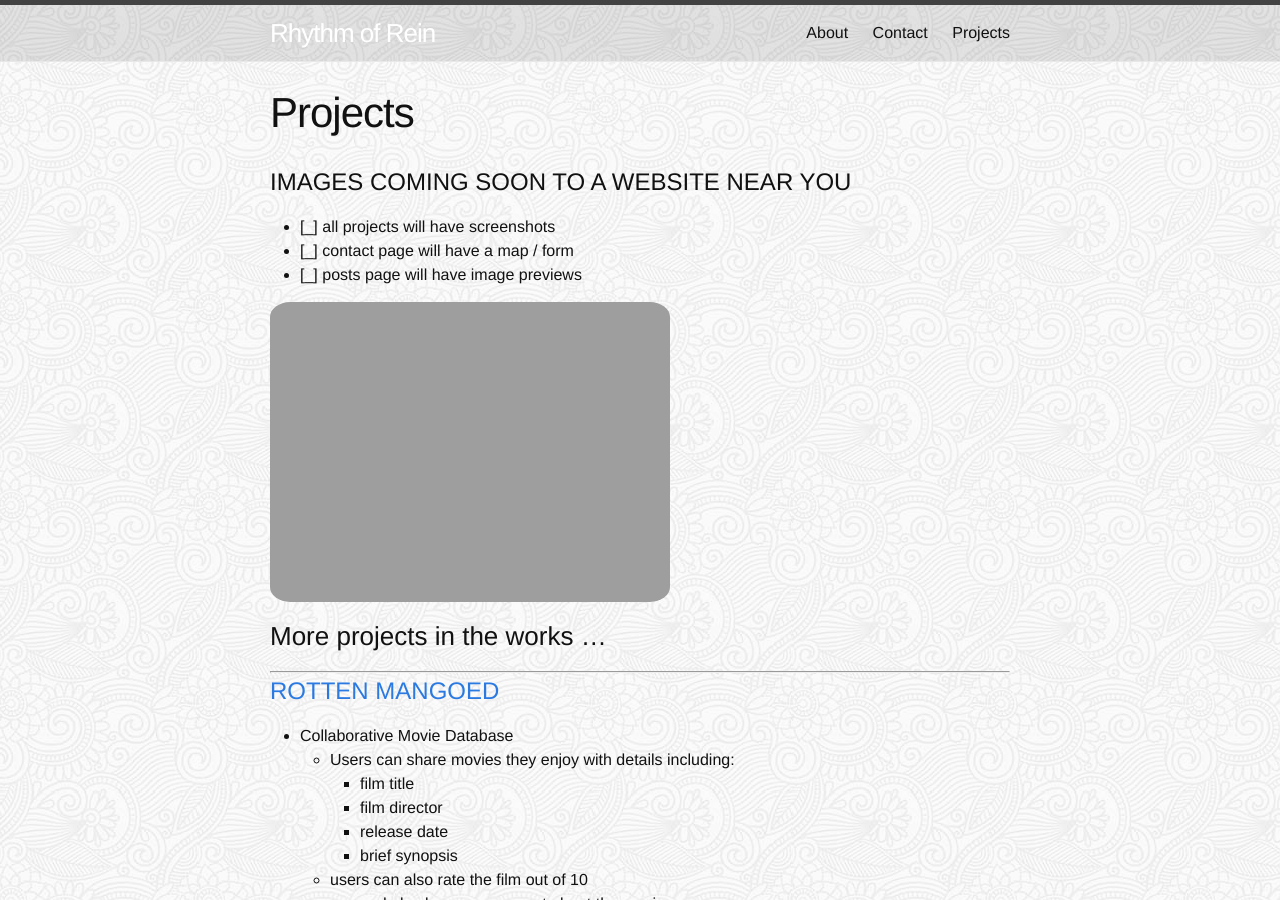
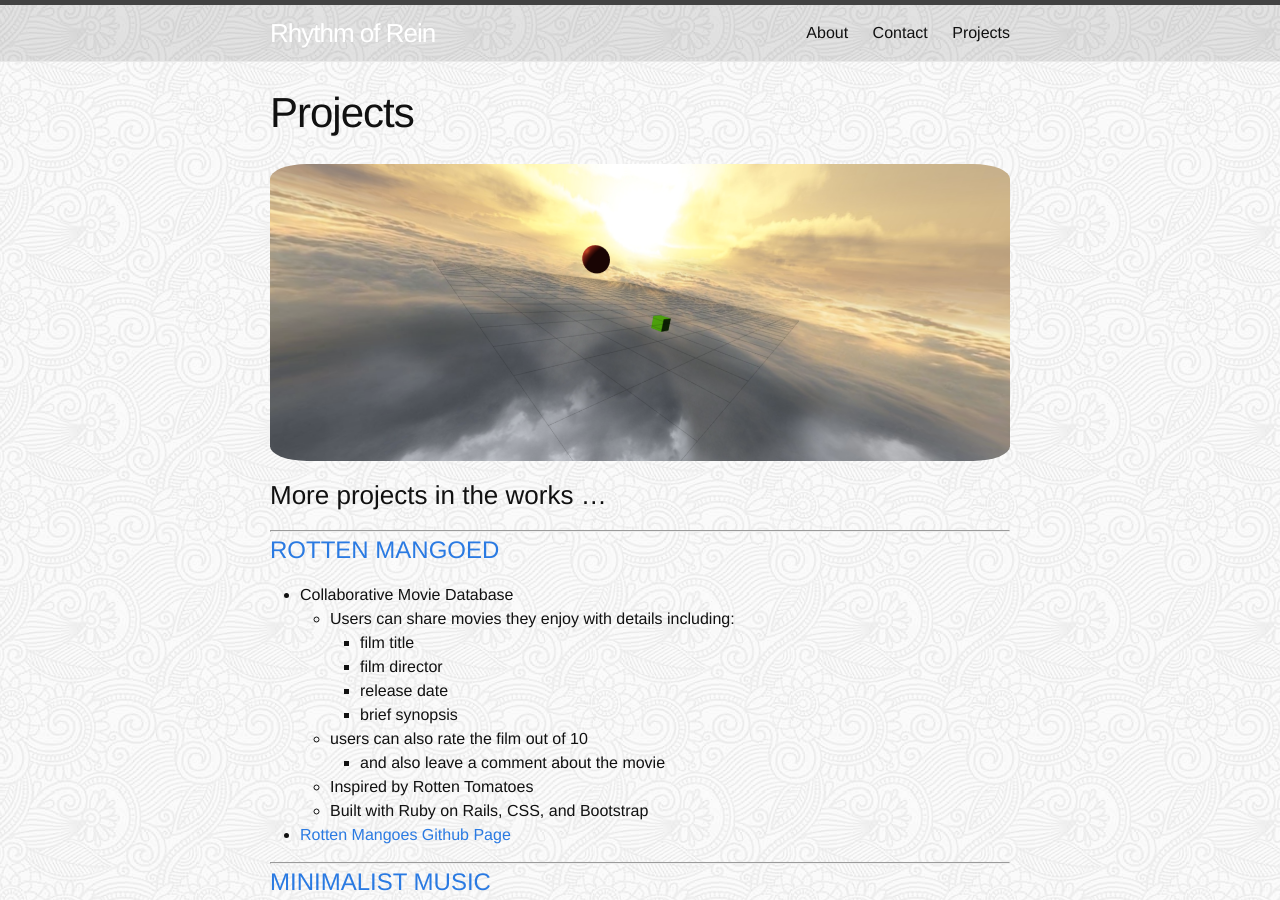
Before and after one commit to reinhardt021/reinhardt021.github.io, a Jekyll site: the page built from projects.md, in a window 1280 px wide and 900 px high. Built offline with Jekyll 4.4.1, drawn with Linux system fonts in a browser that asks for light colours.

Commit message:
Fixed some weird styling on contact and projects page

```diff
--- a/projects.md
+++ b/projects.md
@@ -4,13 +4,7 @@ title: Projects
 permalink: /projects/
 ---
 
-# IMAGES COMING SOON TO A WEBSITE NEAR YOU
-- [_] all projects will have screenshots
-- [_] contact page will have a map / form
-- [_] posts page will have image previews
-
-
-![Loci]({{ site.url }}/assets/projects-pic.jpg){: #projects-pic}
+![Loci]({{ site.url }}/assets/projects-pic.png){: #projects-pic}
 
 ### More projects in the works ...
 
```
Also changed, not shown: contact.md (+2 -2 lines).
